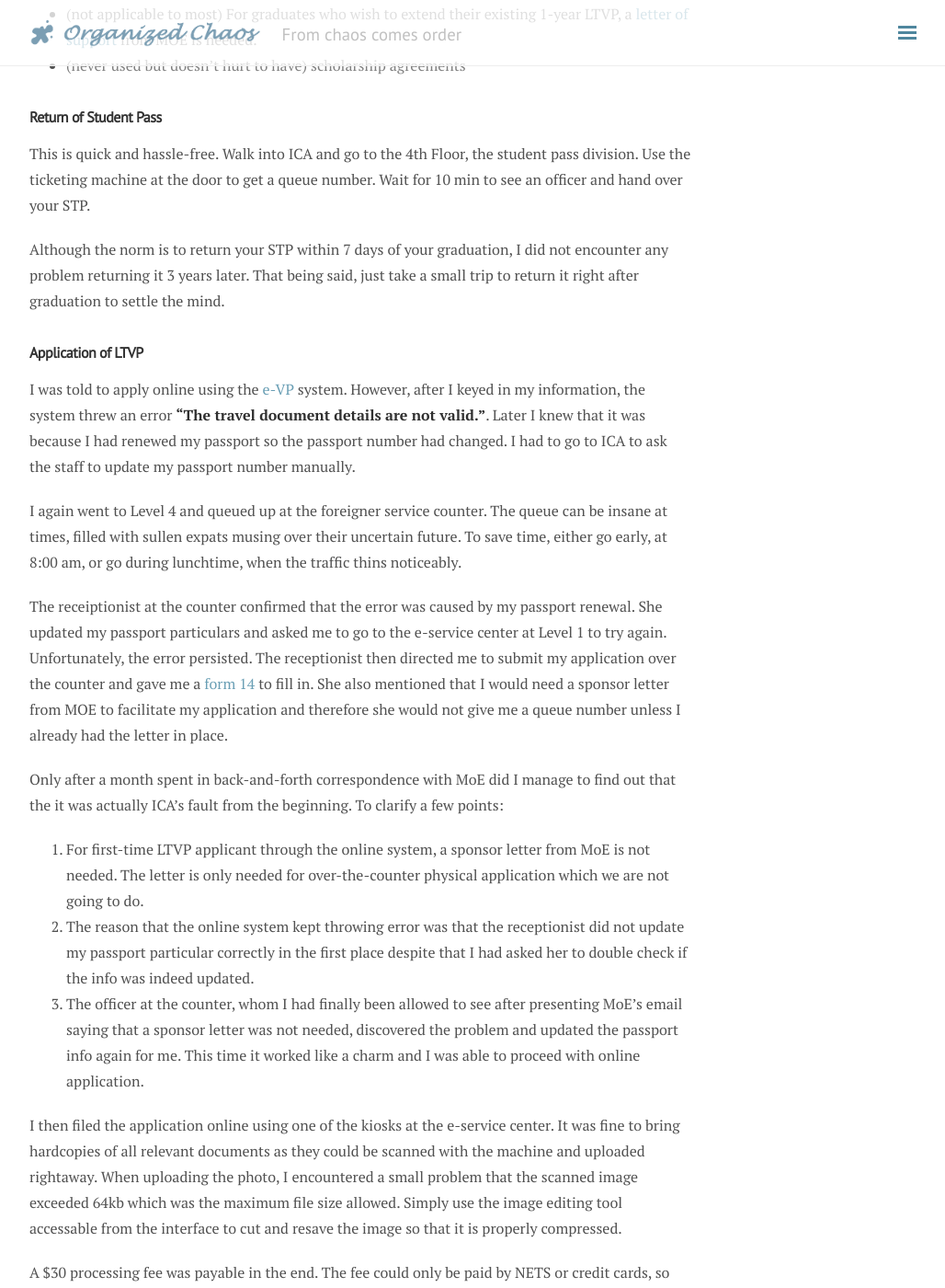
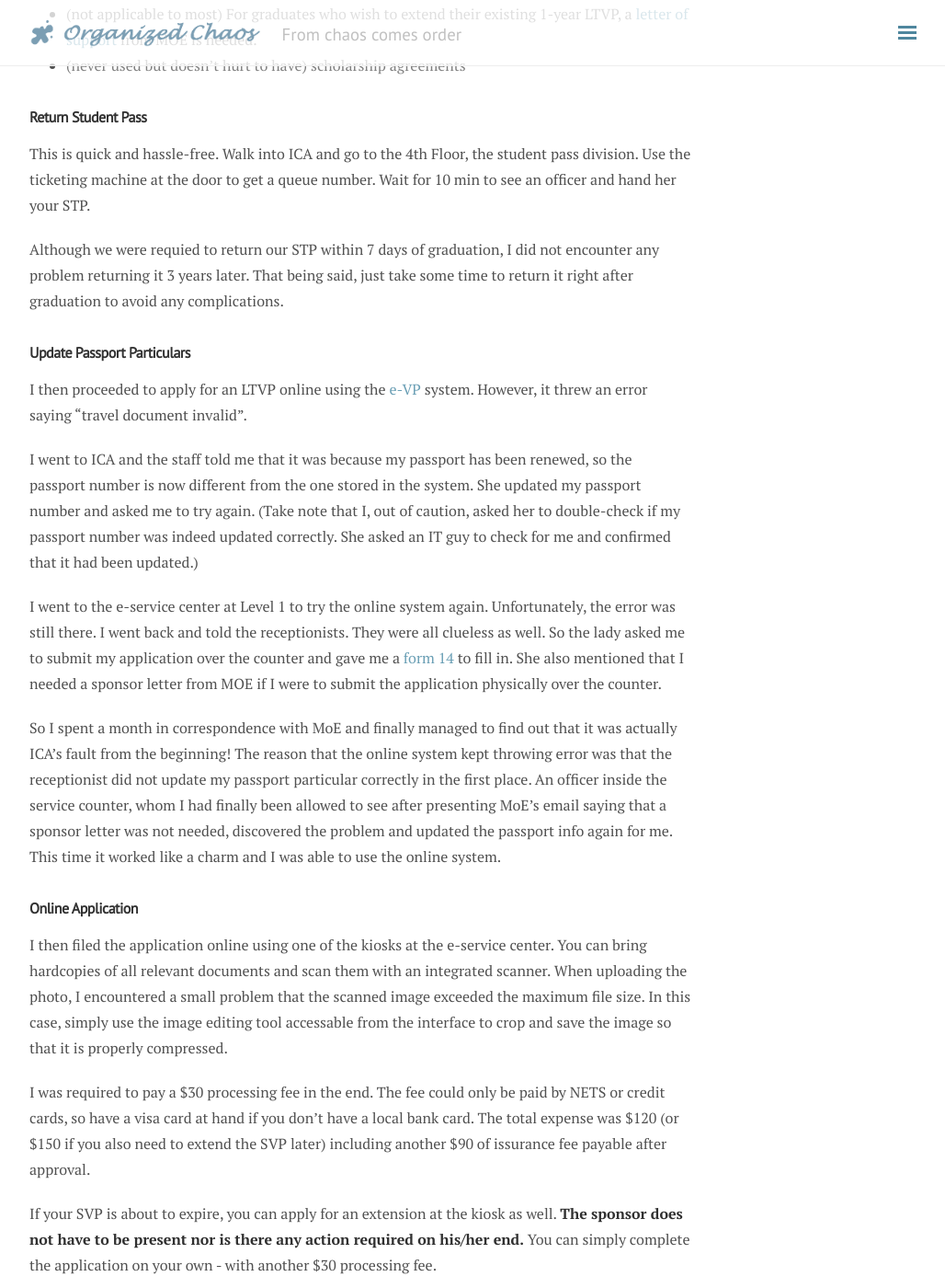
Before and after one commit to yliu9055/organizedchaos, a Jekyll site: the page built from _posts/2019-02-01-LTVP.markdown, in a window 1280 px wide and 1400 px high, scrolled down 1330 px. Shown: the whole window at 92% size, without its empty margins (248-1276 px from the left). Built offline with Jekyll 4.4.1, drawn with Linux system fonts in a browser that asks for light colours; nearby versions of some CDN libraries; comment, search, counter and statistics services are not loaded; some of the changed text lies outside the part shown.

Commit message:
change wording of ltvp article

```diff
--- a/_posts/2019-02-01-LTVP.markdown
+++ b/_posts/2019-02-01-LTVP.markdown
@@ -5,14 +5,14 @@ date: 2019-2-1
 category: expat
 ---
 ### Background
-I am an SM2 scholar who graduated with a chemistry degree in NTU. Like every lab rat oblivious to outside life, I was having a hard time looking for a job after graduation, to the extent that I fled back home and stayed largely unemployed for 3 years.
+I am an SM2 scholar who studied chemistry in NTU. Like every lab rat, I had a hard time looking for a job after graduation, to the extent that I fled back home without informing MOE. For 3 years, I worked menial jobs in a small city and lived in fear of being chased down.
 
-Long story short, I decided to return to Singapore after the long hiatus with the determination to get a job no matter what to discharge my Tuition Grant bond. By God's grace I was able to achieve my goal, get a visit pass and then a job. Thus I figure that I might share how it went to give my fellow expats some faith and insight into the process.
+Finally, I decided to return to Singapore after the long hiatus with the determination to get a job no matter what to fulfill my obligation. Thank God I was able to achieve my goal, get a visit pass and secure a job. In this article I would like to share the process of obtaining an LTVP to help people who are in a similar situation (if any).
 
-I did not apply for an LTVP at the point of my graduation, so it was the first time I approached ICA to apply for a visit pass. As far as I know, it is not possible to submit the application for LTVP overseas as you have to furnish your D/E card #. So I first asked my best friend who was alrealy a PR to apply for a Social Visit Pass (SVP) for me so that I could come to Singapore. The process was quick and easy. Just prepare your [Form 14A](https://www.ica.gov.sg/docs/default-source/ica/forms/form14a.pdf) with a 400*514 digital photo and send them over to your friend to fill the information into the online system. The result should be out in days.
+I did not apply for an LTVP at the point of my graduation, so it was the first time I apply for a visit pass. It is not possible to submit the application for LTVP overseas as you have to fill in your D/E card #. So I first asked my best friend who was alrealy a PR to apply for a Social Visit Pass (SVP) for me so that I could come to Singapore. The process was quick and easy. Prepare the info needed in [Form 14A](https://www.ica.gov.sg/docs/default-source/ica/forms/form14a.pdf) with a 400*514 digital photo and send them to your friend for them to apply for a visa for you via SingPass. The result should be out in 1-3 days.
 
 ## ICA Webpage on the Application of Long-Term Visit Pass (LTVP)
-Refer to this page for some background knowledge and a portal to the e-service.
+Refer to this page for details and a portal to the e-service.
 [https://www.ica.gov.sg/apply/LTVP/apply_LTVP_apply_ihl](https://www.ica.gov.sg/apply/LTVP/apply_LTVP_apply_ihl)
 
 The required documents are:
@@ -27,32 +27,30 @@ The required documents are:
 * <span style="color:grey"> (not applicable to most) For graduates who wish to extend their existing 1-year LTVP, a [letter of support](https://tgonline.moe.gov.sg/docs/F-UnemploymentAndLTVP%20Extension.pdf) from MOE is needed. </span>
 * <span style="color:grey">(never used but doesn't hurt to have) scholarship agreements</span>
 
-### Return of Student Pass
-This is quick and hassle-free. Walk into ICA and go to the 4th Floor, the student pass division. Use the ticketing machine at the door to get a queue number. Wait for 10 min to see an officer and hand over your STP.
+### Return Student Pass
+This is quick and hassle-free. Walk into ICA and go to the 4th Floor, the student pass division. Use the ticketing machine at the door to get a queue number. Wait for 10 min to see an officer and hand her your STP.
 
-Although the norm is to return your STP within 7 days of your graduation, I did not encounter any problem returning it 3 years later. That being said, just take a small trip to return it right after graduation to settle the mind.
+Although we were requied to return our STP within 7 days of graduation, I did not encounter any problem returning it 3 years later. That being said, just take some time to return it right after graduation to avoid any complications.
 
-### Application of LTVP
-I was told to apply online using the [e-VP](https://eservices.ica.gov.sg/esvclandingpage/evp) system. However, after I keyed in my information, the system threw an error __"The travel document details are not valid."__. Later I knew that it was because I had renewed my passport so the passport number had changed. I had to go to ICA to ask the staff to update my passport number manually.
+### Update Passport Particulars
+I then proceeded to apply for an LTVP online using the [e-VP](https://eservices.ica.gov.sg/esvclandingpage/evp) system. However, it threw an error saying "travel document invalid".
 
-I again went to Level 4 and queued up at the foreigner service counter. The queue can be insane at times, filled with sullen expats musing over their uncertain future. To save time, either go early, at 8:00 am, or go during lunchtime, when the traffic thins noticeably.
+I went to ICA and the staff told me that it was because my passport has been renewed, so the passport number is now different from the one stored in the system. She updated my passport number and asked me to try again. (Take note that I, out of caution, asked her to double-check if my passport number was indeed updated correctly. She asked an IT guy to check for me and confirmed that it had been updated.)
 
-The receiptionist at the counter confirmed that the error was caused by my passport renewal. She updated my passport particulars and asked me to go to the e-service center at Level 1 to try again. Unfortunately, the error persisted. The receptionist then directed me to submit my application over the counter and gave me a [form 14](https://www.ica.gov.sg/cms/files/forms/Form14.pdf) to fill in. She also mentioned that I would need a sponsor letter from MOE to facilitate my application and therefore she would not give me a queue number unless I already had the letter in place.
+I went to the e-service center at Level 1 to try the online system again. Unfortunately, the error was still there. I went back and told the receptionists. They were all clueless as well. So the lady asked me to submit my application over the counter and gave me a [form 14](https://www.ica.gov.sg/cms/files/forms/Form14.pdf) to fill in. She also mentioned that I needed a sponsor letter from MOE if I were to submit the application physically over the counter.
 
-Only after a month spent in back-and-forth correspondence with MoE did I manage to find out that the it was actually ICA's fault from the beginning. To clarify a few points:
-1. For first-time LTVP applicant through the online system, a sponsor letter from MoE is not needed. The letter is only needed for over-the-counter physical application which we are not going to do.
-2. The reason that the online system kept throwing error was that the receptionist did not update my passport particular correctly in the first place despite that I had asked her to double check if the info was indeed updated.
-3. The officer at the counter, whom I had finally been allowed to see after presenting MoE's email saying that a sponsor letter was not needed, discovered the problem and updated the passport info again for me. This time it worked like a charm and I was able to proceed with online application.
+So I spent a month in correspondence with MoE and finally managed to find out that it was actually ICA's fault from the beginning! The reason that the online system kept throwing error was that the receptionist did not update my passport particular correctly in the first place. An officer inside the service counter, whom I had finally been allowed to see after presenting MoE's email saying that a sponsor letter was not needed, discovered the problem and updated the passport info again for me. This time it worked like a charm and I was able to use the online system.
 
-I then filed the application online using one of the kiosks at the e-service center. It was fine to bring hardcopies of all relevant documents as they could be scanned with the machine and uploaded rightaway. When uploading the photo, I encountered a small problem that the scanned image exceeded 64kb which was the maximum file size allowed. Simply use the image editing tool accessable from the interface to cut and resave the image so that it is properly compressed.
+### Online Application
+I then filed the application online using one of the kiosks at the e-service center. You can bring hardcopies of all relevant documents and scan them with an integrated scanner. When uploading the photo, I encountered a small problem that the scanned image exceeded  the maximum file size. In this case, simply use the image editing tool accessable from the interface to crop and save the image so that it is properly compressed.
 
-A $30 processing fee was payable in the end. The fee could only be paid by NETS or credit cards, so having a visa card with sufficient fund came in handy. The total expense was $120 (or $150 if you also need to extend the SVP later) including another $90 of issurance fee payable after approval.
+I was required to pay a $30 processing fee in the end. The fee could only be paid by NETS or credit cards, so have a visa card at hand if you don't have a local bank card. The total expense was $120 (or $150 if you also need to extend the SVP later) including another $90 of issurance fee payable after approval.
 
-If your SVP is about to expire, you can apply for an extension online at the kiosk. __The sponsor does not have to be present nor is there any action required on his/her end.__ You can simply complete the application on your own - with another $30 processing fee.
+If your SVP is about to expire, you can apply for an extension at the kiosk as well. __The sponsor does not have to be present nor is there any action required on his/her end.__ You can simply complete the application on your own - with another $30 processing fee.
 
 Pro-tips:
-1. The application form for LTVP reuses a lot of information from form 14a, so if you have completed form 14a previously, bring it with you.
-2. Bring a phone with Internet access. When the receptionist tell you to retry the e-service, just try on the spot to see if the problem disappears. Save some queueing time if it doesn't work.
+1. The application form for LTVP uses a lot of information from form 14a, so if you have completed form 14a previously, bring it with you.
+2. Bring a phone with Internet access. When the receptionist tell you to retry the e-service, just try on the spot to see if the problem persists. Save some queueing time if it doesn't work.
 
 
 ### In-principle Approval and Medical Check Up
@@ -66,7 +64,7 @@ For the medical test, I went to SATA CommHealth near Jurong East MRT Station. To
 
 The cost for the check up was $53.65. As a side note, you don't have to print out the medical form beforehand. Just download it and send it via email to the receptionist at the counter. She'll print it for you.
 
-The HIV test was in the form of a blood draw. It sounded dreadful but was actually a breeze and you could feel nothing after 30 minutes. See [this page](https://healthunlocked.com/cllsupport/posts/132783026/care-tips-after-your-blood-test) for care tips after a blood draw. To summarize it in one sentence, apply undisturbed pressure to the needle site for 5-10 min with the arm elevated and remove the dressing strip 1 hour after.
+The HIV test was in the form of a blood draw. It sounded dreadful but was actually a breeze and the puncture was totally healed after 30 minutes. See [this page](https://healthunlocked.com/cllsupport/posts/132783026/care-tips-after-your-blood-test) for care tips after a blood draw. To summarize it in one sentence, apply undisturbed pressure to the needle site for 5-10 min with the arm elevated and remove the dressing strip 1 hour after.
 
 
 ### Collection of LTVP
--- a/_posts/2019-03-09-diet.markdown
+++ b/_posts/2019-03-09-diet.markdown
@@ -5,7 +5,7 @@ date: 2019-3-9
 category: expat
 ---
 
-We've all had that experience of reading some description of early symptoms of a grave disease and finding it eerily coincident with our minor discomfort. Lately, I have been worrying about my increased consumption of pastries since coming to Singapore. By Googling I stumbled upon an article about diabete warning signs that lists such criteria:
+We've all had that experience of reading some description of early symptoms of a grave disease and finding it eerily coincident with our minor discomfort. Lately, I have been worrying about my increased consumption of pastries since coming to Singapore. By Googling I stumbled upon an article about diabete warning signs that lists such dreadful criteria:
 > * Increased thirst
 > * Increased hunger (especially after eating)
 > * Dry mouth
```
Also changed, not shown: about.md (+1 -1 lines).
